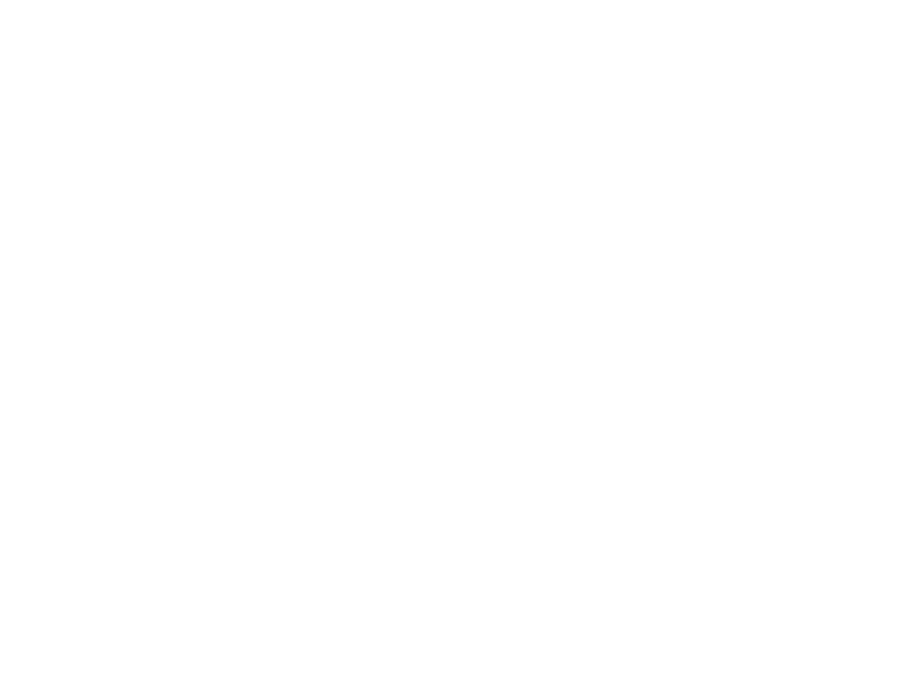
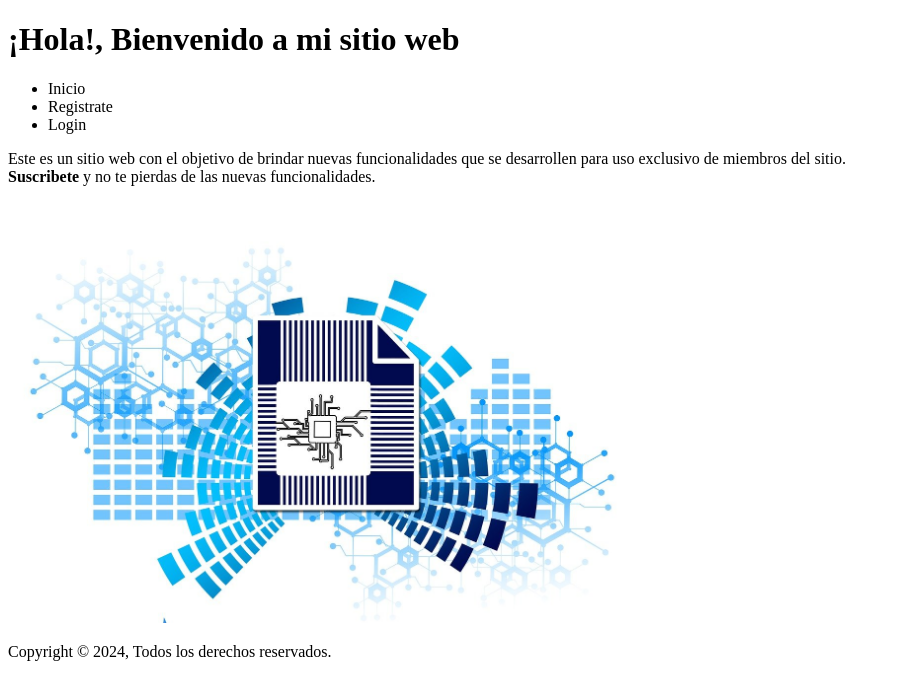
Before and after one commit to V-Leyva/final_project, a plain HTML site: page index.html in a window 1280 px wide. Shown: the whole page, without its empty margins (0-900 px from the left). Drawn offline with Linux system fonts and the light colour scheme.

Commit message:
Diseño de pagina de inicio

```diff
--- a/index.html
+++ b/index.html
@@ -6,6 +6,25 @@
     <title>Inicio</title>
 </head>
 <body>
-
+    <header>
+        <h1>¡Hola!, Bienvenido a mi sitio web</h1>
+    </header>
+    <nav>
+        <ul>
+            <li><a>Inicio</a></li>
+            <li><a>Registrate</a></li>
+            <li><a>Login</a></li>
+          </ul>
+    </nav>
+    <main>
+        <p>
+            Este es un sitio web con el objetivo de brindar nuevas funcionalidades que se desarrollen para uso exclusivo de miembros del sitio.
+            <br><b>Suscribete</b> y no te pierdas de las nuevas funcionalidades.
+        </p>
+        <img src="img/background.jpg" width="50%">
+    </main>
+    <footer>
+            <p>Copyright © 2024, Todos los derechos reservados.</p>
+    </footer>
 </body>
 </html>
```
Also changed, not shown: img/background.jpg (added).
